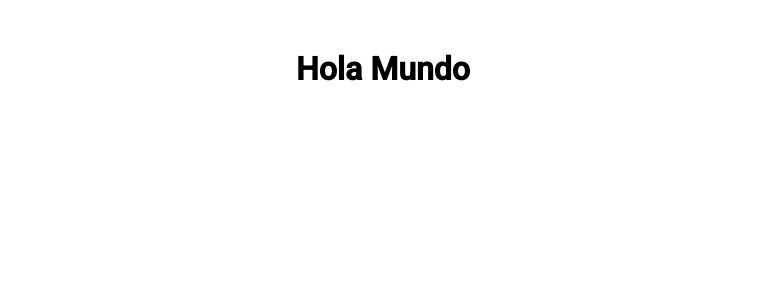
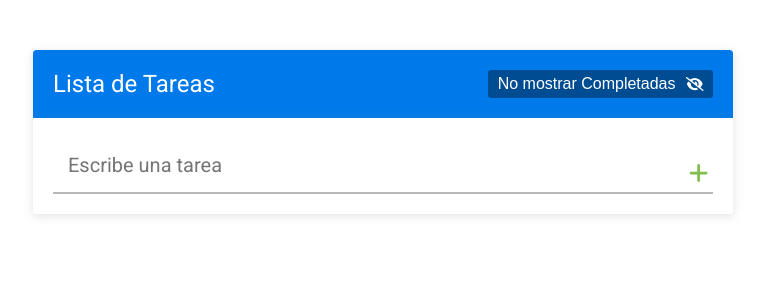
Before and after one commit to Vinii21/practica_react, a React (Create React App) app in the folder practicas/app_lista_tareas/: page / in a window 1280 px wide. Shown: the top 300 px of the page, without its empty margins (257-1022 px from the left). Built offline with nearby package versions, Linux system fonts and the light colour scheme.

Commit message:
Avance del proyecto: Componente Header.js, Componente FormularioTareas.js

```diff
--- a/practicas/app_lista_tareas/src/App.css
+++ b/practicas/app_lista_tareas/src/App.css
@@ -14,3 +14,85 @@
 	display: grid;
 	grid-template-rows: auto auto 1fr;
 }
+/* HEADER ///////////// */
+
+.header{
+	display: flex;
+	align-items: center;
+	justify-content: space-between;
+	height: 68px;
+	padding: 0 20px;
+	background-color: var(--azul);
+	color: #fff;
+	border-radius: 3px 3px 0px 0px;
+	-webkit-border-radius: 3px 3px 0px 0px;
+	-moz-border-radius: 3px 3px 0px 0px;
+	-ms-border-radius: 3px 3px 0px 0px;
+	-o-border-radius: 3px 3px 0px 0px;
+}
+
+.header__titulo{
+	font-weight: 400;
+	font-size: 24px;
+}
+
+.header__boton{
+	background-color: none;
+	font-size: 16px;
+	border: none;
+	cursor: pointer;
+	background-color: #004c92;
+	color: #fff;
+	padding: 5px 10px;
+	border-radius: 3px;
+	-webkit-border-radius: 3px;
+	-moz-border-radius: 3px;
+	-ms-border-radius: 3px;
+	-o-border-radius: 3px;
+	display: flex;
+	align-items: center;
+}
+
+.header__icono-boton{
+	font-size: 14px;
+	margin-left: 10px;
+}
+
+/* FORMULARIO //////////////////////// */
+
+.formulario-tareas{
+	display: flex;
+	justify-content: space-between;
+	align-items: center;
+	position: relative;
+	padding: 20px;
+	box-shadow: 0 2px 10px rgba(139,139,139,.25);
+}
+
+.formulario-tareas__input{
+	border: none;
+	padding: 15px;
+	width: 100%;
+	font-size: 20px;
+	font-family: 'Roboto', sans-serif;
+	border-bottom: 2px solid #b8b8b8;
+}
+
+.formulario-tareas__input:focus {
+	outline: none;
+	border-bottom: 2px solid var(--azul);
+}
+
+.formulario-tareas__btn {
+	position: absolute;
+	bottom: 30px;
+	right: 25px;
+	border: none;
+	background: none;
+	cursor: pointer;
+}
+
+.formulario-icon__btn{
+	font-size: 22px;
+	color: var(--verde);
+}
--- a/practicas/app_lista_tareas/src/App.js
+++ b/practicas/app_lista_tareas/src/App.js
@@ -1,9 +1,32 @@
+import React, {useState} from 'react';
 import './App.css';
+import Header from './componentes/Header';
+import FormularioTareas from './componentes/FormularioTareas';
+
+
 
 const App = () => {
+  const [tareas, cambiarTareas] = useState(
+    [
+      {
+        id: 1,
+        texto: 'Lavar la ropa',
+        completada: false
+      },
+      {
+        id: 2,
+        texto: 'Leer',
+        completada: false
+      }
+    ]
+  )
+
+  console.log(tareas)
+
   return (
-    <div>
-      <h1>Hola Mundo</h1>
+    <div className="contenedor">
+      <Header />
+      <FormularioTareas tareas={tareas} cambiarTareas={cambiarTareas} />
     </div>
   );
 }
--- /dev/null
+++ b/practicas/app_lista_tareas/src/componentes/FormularioTareas.js
@@ -0,0 +1,47 @@
+import React, {useState} from "react";
+import { FontAwesomeIcon } from "@fortawesome/react-fontawesome";
+import { faPlus } from "@fortawesome/free-solid-svg-icons";
+import { v4 as uuidv4 } from "uuid";
+
+const FormularioTareas = ({tareas, cambiarTareas}) => {
+    const [inputTarea,cambiarEstadoInput] = useState('');
+
+    const handleInput = (e) => {
+        cambiarEstadoInput(e.target.value);
+    }
+
+    const handleSubmit = (e) => {
+        e.preventDefault();
+
+        cambiarTareas(
+            [
+                ...tareas,
+                 {
+                     id: uuidv4(),
+                     texto: inputTarea,
+                     completada: false
+                 }
+            ]
+        );
+    }
+
+    return (
+        <form action="" className="formulario-tareas" onSubmit={handleSubmit}>
+            <input
+            type="text"
+            className="formulario-tareas__input"
+            placeholder="Escribe una tarea"
+            value={inputTarea}
+            onChange={handleInput}
+            />
+            <button
+            type="submit"
+            className="formulario-tareas__btn"
+            >
+               <FontAwesomeIcon icon={faPlus} className="formulario-icon__btn" />
+            </button>
+        </form>
+    );
+}
+
+export default FormularioTareas;
--- /dev/null
+++ b/practicas/app_lista_tareas/src/componentes/Header.js
@@ -0,0 +1,17 @@
+import React from "react";
+import { FontAwesomeIcon } from "@fortawesome/react-fontawesome";
+import { faEyeSlash } from "@fortawesome/free-solid-svg-icons";
+
+const Header = () => {
+    return (
+        <header className="header">
+            <h1 className="header__titulo">Lista de Tareas</h1>
+            <button className="header__boton">
+                No mostrar Completadas
+                <FontAwesomeIcon icon={faEyeSlash} className="header__icono-boton"/>
+            </button>
+        </header>
+    );
+}
+
+export default Header;
```
Also changed, not shown: practicas/app_lista_tareas/package.json (+7 -1 lines), 1 other file (tests, documents, lock files or other folders).
